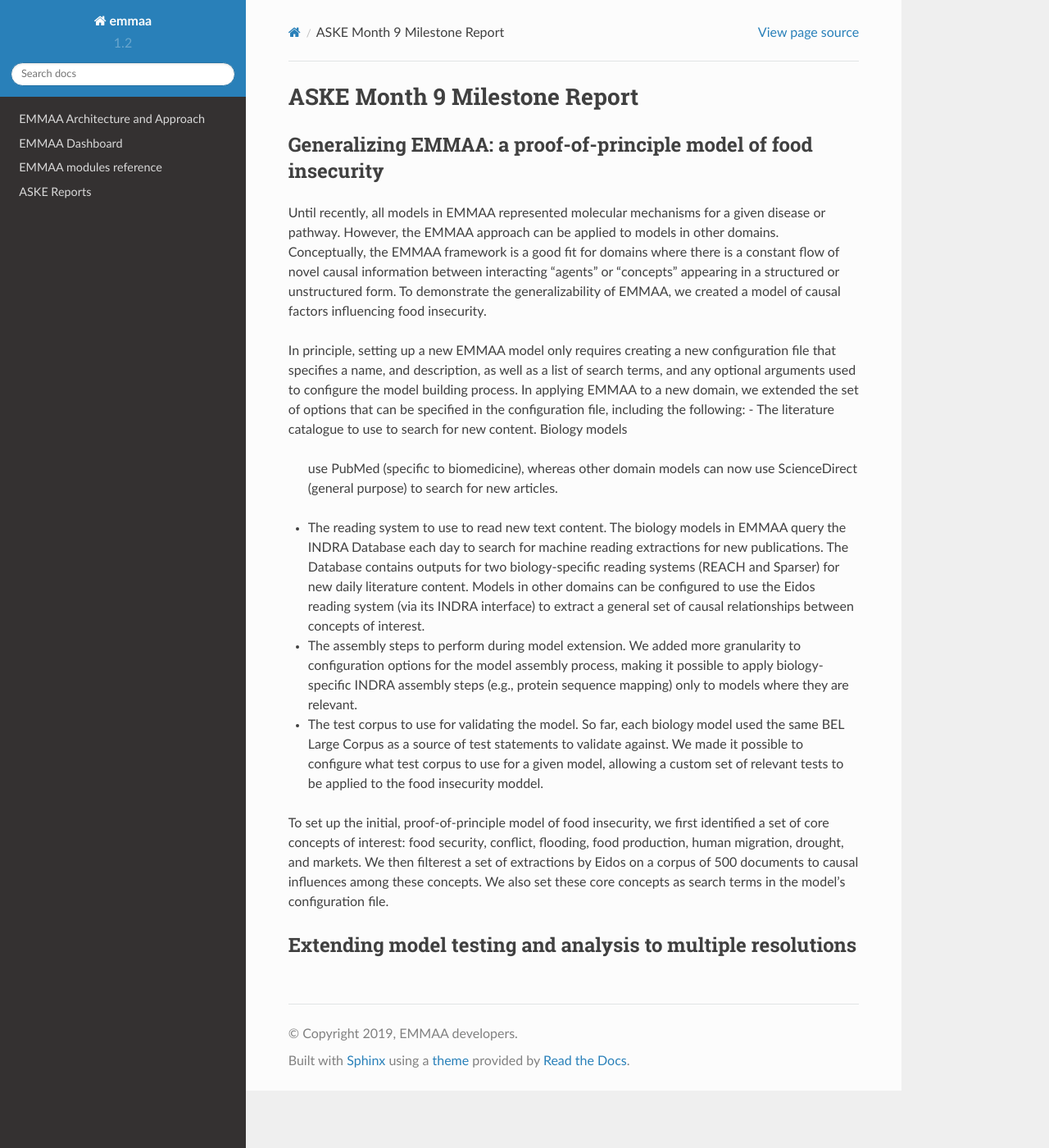
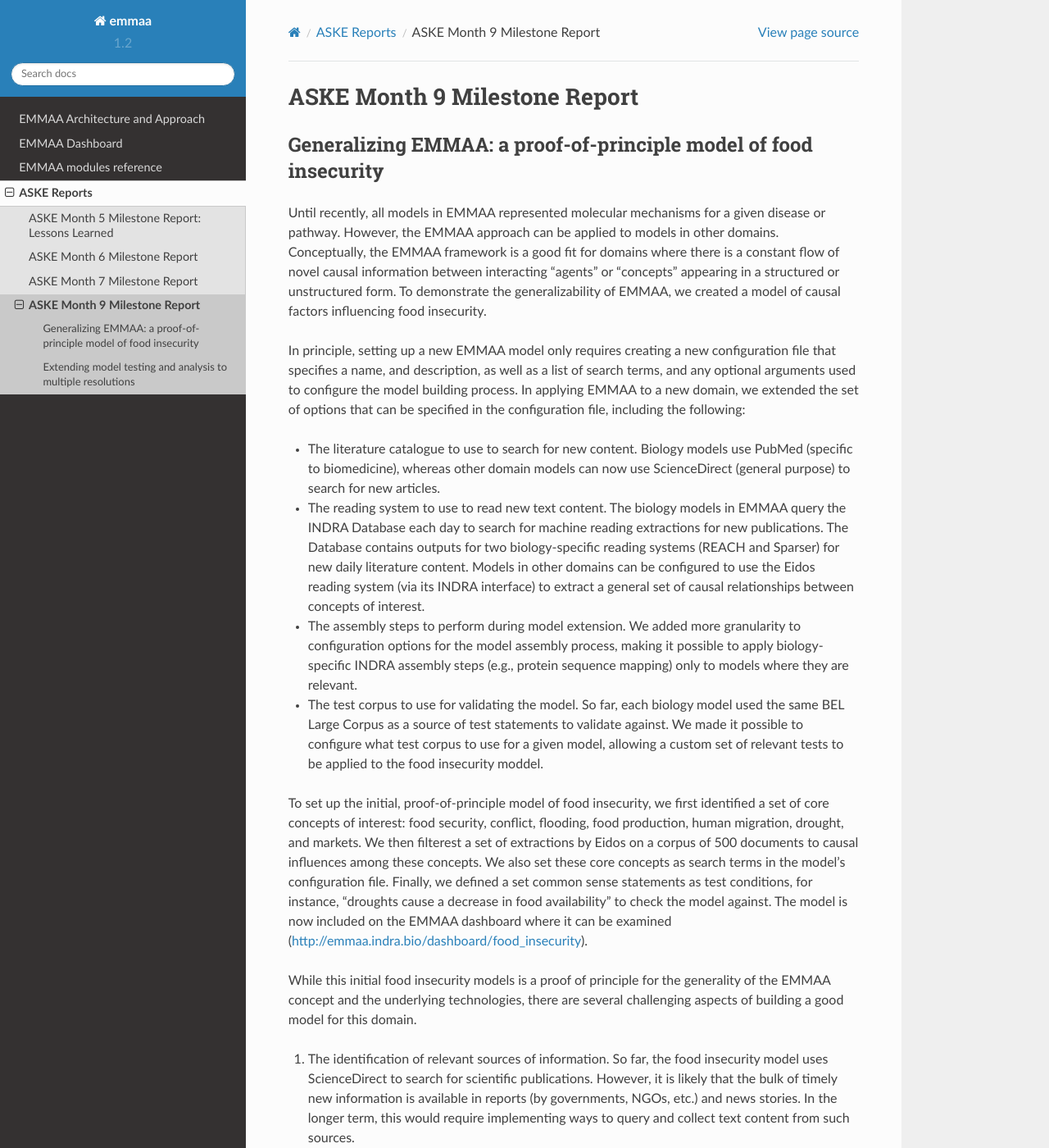
Before and after one commit to gyorilab/emmaa, a Sphinx documentation site: the page built from doc/reports/month9_report.rst, in a window 1280 px wide and 1400 px high. Shown: the whole window at 82% size. Built offline with Sphinx 7.4.7 and the Read the Docs theme 2.0.0, drawn with Linux system fonts in a browser that asks for light colours; some of the changed text lies outside the part shown.

Commit message:
Start writing up limitations

```diff
--- a/doc/reports/index.rst
+++ b/doc/reports/index.rst
@@ -12,3 +12,4 @@
    month5_report
    month6_report
    month7_report
+   month9_report
--- a/doc/reports/month9_report.rst
+++ b/doc/reports/month9_report.rst
@@ -17,6 +17,7 @@
 model building process. In applying EMMAA to a new domain, we extended the set
 of options that can be specified in the configuration file, including the
 following:
+
 - The literature catalogue to use to search for new content. Biology models
   use PubMed (specific to biomedicine), whereas other domain models can now
   use ScienceDirect (general purpose) to search for new articles.
@@ -42,8 +43,38 @@
 flooding, food production, human migration, drought, and markets. We then
 filterest a set of extractions by Eidos on a corpus of 500 documents to
 causal influences among these concepts. We also set these core concepts as
-search terms in the model's configuration file.
+search terms in the model's configuration file. Finally, we defined a set
+common sense statements as test conditions, for instance, "droughts cause a
+decrease in food availability" to check the model against. The model is now
+included on the EMMAA dashboard where it can be examined
+(http://emmaa.indra.bio/dashboard/food_insecurity).
 
+While this initial food insecurity models is a proof of principle for the
+generality of the EMMAA concept and the underlying technologies, there are
+several challenging aspects of building a good model for this domain.
+
+1. The identification of relevant sources of information. So far, the
+   food insecurity model uses ScienceDirect to search for scientific
+   publications. However, it is likely that the bulk of timely new information
+   is available in reports (by governments, NGOs, etc.) and news stories.
+   In the longer term, this would require implementing ways to query and
+   collect text content from such sources.
+2. Querying for relevant text content. We found that certain search terms
+   (e.g., food insecurity) result in mostly relevant publications, while
+   others, wuch as "conflict" or "markets" are too broad and ambiguous, and
+   result in many irrelevant publications being picked up. This suggests that
+   one has to constrain the domain, in addition to the specific concepts
+   used as search terms when finding novel literature content.
+3. Reading with corroboration. While biology models in EMMAA rely on
+   knowledge assembled from multiple machine reading systems as well as
+   structured (often human curated) knowledge bases, the food insecurity model
+   currently relies on a single reading system, Eidos. This means that any
+   systematic errors specific to the reading system are prone to propagate
+   into the assembled model. In the longer term, integrating more reading
+   systems or knowledge sources could improve on this.
+4. Ontologies. Concepts extracted from text are grounded to an ontology, and
+   this is the same ontology that is used to assemble statements. The scope
+   and resolution of the ontology can be an important limitation.
 
 Extending model testing and analysis to multiple resolutions
 ------------------------------------------------------------
```
